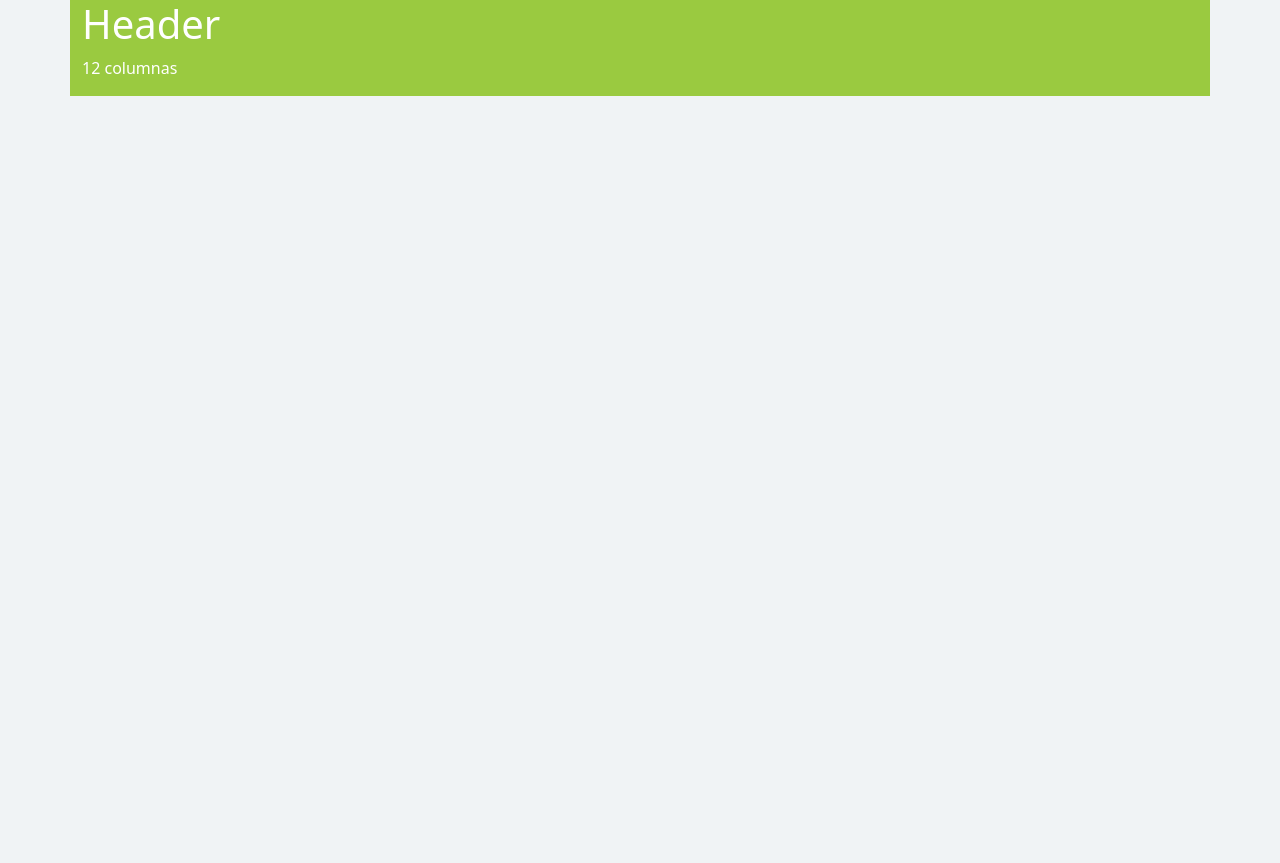
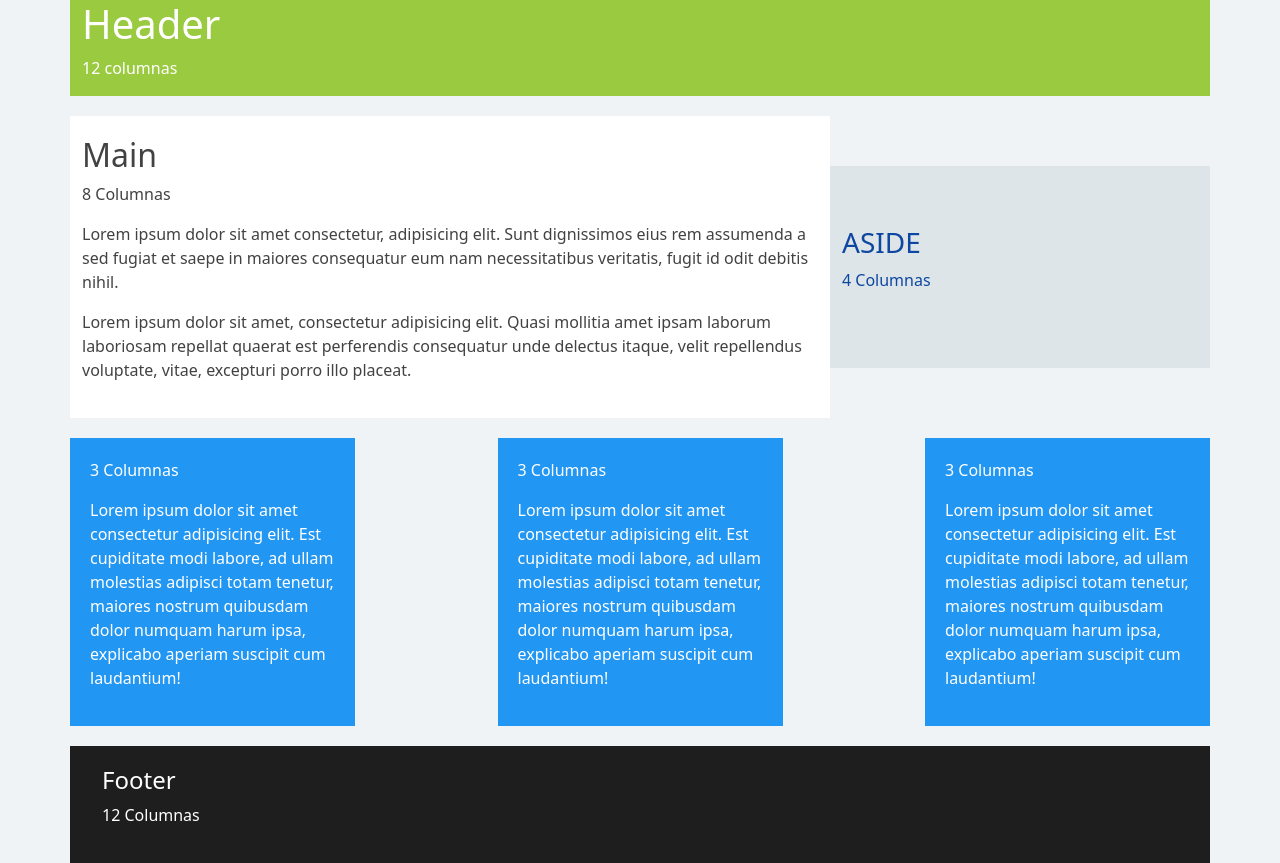
Before and after one commit to robertohastings/bootstrap5, a plain HTML site: page practicas/grid/index.html in a window 1280 px wide. Before the commit the page ends 800 px from the top, so only its background shows below. Drawn offline with Linux system fonts and the light colour scheme.

Commit message:
From Work
From Work

```diff
--- a/css/estilos.css
+++ b/css/estilos.css
@@ -9,3 +9,33 @@ header {
     padding: 20 px;
     margin-bottom: 20px;
 }
+
+.contenedor-main {
+    margin-bottom: 20px;
+}
+
+main {
+    background: #fff;
+    color: #424242;
+    padding: 20px 0;
+}
+
+aside {
+    background: #dee5e8;
+    padding: 60px 0;
+    color: #0d47a1;
+}
+
+.widgets {
+    margin-bottom: 20px;
+}
+.widgets > div {
+    background: #2196f3;
+    color: #fff;
+    padding: 20px;
+}
+
+footer {
+    padding: 20px;
+    background: #1e1e1e
+}
--- a/practicas/grid/index.html
+++ b/practicas/grid/index.html
@@ -19,6 +19,53 @@
             </div>
         </header>
 
+        <section class="contenedor-main row align-items-center">
+            <main class="col-md-8">
+                <h2>Main</h2>
+                <p class="d-none d-md-block">8 Columnas</p>
+                <p class="d-block d-md-none">12 Columnas</p>
+                <p>Lorem ipsum dolor sit amet consectetur, adipisicing elit. Sunt dignissimos eius rem assumenda a sed fugiat et saepe in maiores consequatur eum nam necessitatibus veritatis, fugit id odit debitis nihil.</p>
+                <p>Lorem ipsum dolor sit amet, consectetur adipisicing elit. Quasi mollitia amet ipsam laborum laboriosam repellat quaerat est perferendis consequatur unde delectus itaque, velit repellendus voluptate, vitae, excepturi porro illo placeat.</p>
+            </main>
+            <aside class="col-md-4">
+                <h3>ASIDE</h3>
+                <p class="d-none d-md-block">4 Columnas</p>
+                <p class="d-block d-md-none">12 Columnas</p>
+            </aside>
+        </section>
+
+        <section class="row widgets justify-content-between">
+            <div class="col-12 col-md-4 col-lg-3">
+                <p class="d-none d-lg-block">3 Columnas</p>
+                <p class="d-none d-md-block d-lg-none">4 Columnas</p>
+                <p class="d-block d-md-none">12 Columnas</p>
+
+                <p>Lorem ipsum dolor sit amet consectetur adipisicing elit. Est cupiditate modi labore, ad ullam molestias adipisci totam tenetur, maiores nostrum quibusdam dolor numquam harum ipsa, explicabo aperiam suscipit cum laudantium!</p>
+            </div>
+
+            <div class="col-12 col-md-4 col-lg-3">
+                <p class="d-none d-lg-block">3 Columnas</p>
+                <p class="d-none d-md-block d-lg-none">4 Columnas</p>
+                <p class="d-block d-md-none">12 Columnas</p>
+
+                <p>Lorem ipsum dolor sit amet consectetur adipisicing elit. Est cupiditate modi labore, ad ullam molestias adipisci totam tenetur, maiores nostrum quibusdam dolor numquam harum ipsa, explicabo aperiam suscipit cum laudantium!</p>
+            </div>
+
+            <div class="col-12 col-md-4 col-lg-3">
+                <p class="d-none d-lg-block">3 Columnas</p>
+                <p class="d-none d-md-block d-lg-none">4 Columnas</p>
+                <p class="d-block d-md-none">12 Columnas</p>
+
+                <p>Lorem ipsum dolor sit amet consectetur adipisicing elit. Est cupiditate modi labore, ad ullam molestias adipisci totam tenetur, maiores nostrum quibusdam dolor numquam harum ipsa, explicabo aperiam suscipit cum laudantium!</p>
+            </div>
+        </section>
+
+        <footer class="row">
+            <div class="col">
+                <h4>Footer</h4>
+                <p>12 Columnas</p>
+            </div>
+        </footer>
 
     </div>
 
```
